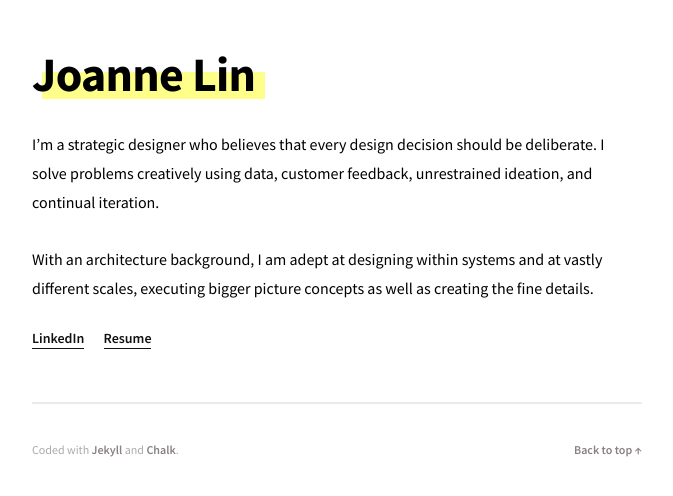
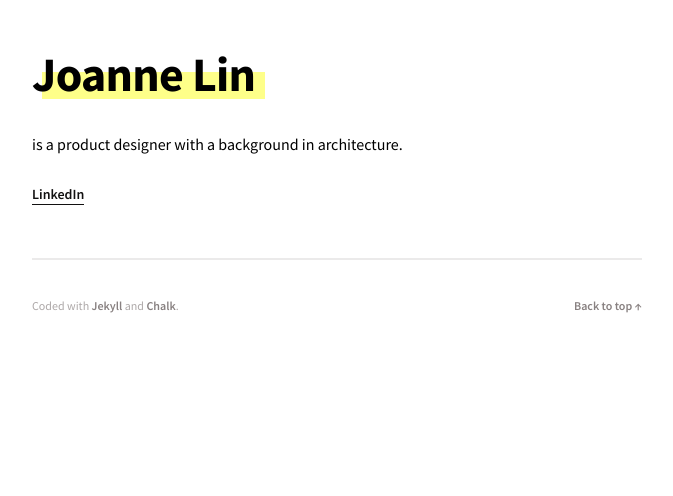
Before and after one commit to joannelin12/joannelin12.github.io, a Jekyll site: the page built from index.html, in a window 1280 px wide. Shown: the top 496 px of the page, without its empty margins (303-976 px from the left). Built offline with Jekyll 4.4.1, drawn with Linux system fonts in a browser that asks for light colours.

Commit message:
Update about.html

```diff
--- a/_includes/about.html
+++ b/_includes/about.html
@@ -1,4 +1,6 @@
 <div class="about">
+  <p>is a product designer with a background in architecture.</p>
+  <!--
   <p>
     I’m a strategic designer who believes that every design decision should be deliberate. I solve problems creatively using data, customer feedback, unrestrained ideation, and continual iteration.
 	</p>
@@ -6,9 +8,10 @@
 	<p>
     With an architecture background, I am adept at designing within systems and at vastly different scales, executing bigger picture concepts as well as creating the fine details.
   </p>
+  -->
   <div class="about-links">
   	<a href="http://www.linkedin.com/in/joanne-lin-4ab67562" target="_blank" title="LinkedIn">LinkedIn</a>
   	&nbsp;&nbsp;&nbsp;&nbsp;
-  	<a href="/files/Joanne_Lin_Resume.pdf" target="_blank" title="Resume">Resume</a>
+  	<!--<a href="/files/Joanne_Lin_Resume.pdf" target="_blank" title="Resume">Resume</a>-->
   </div>
 </div>
```
